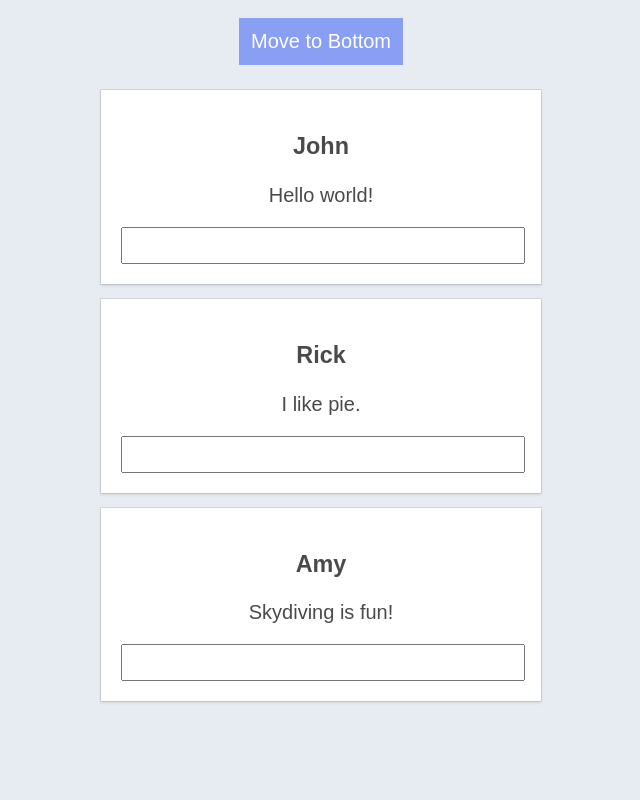
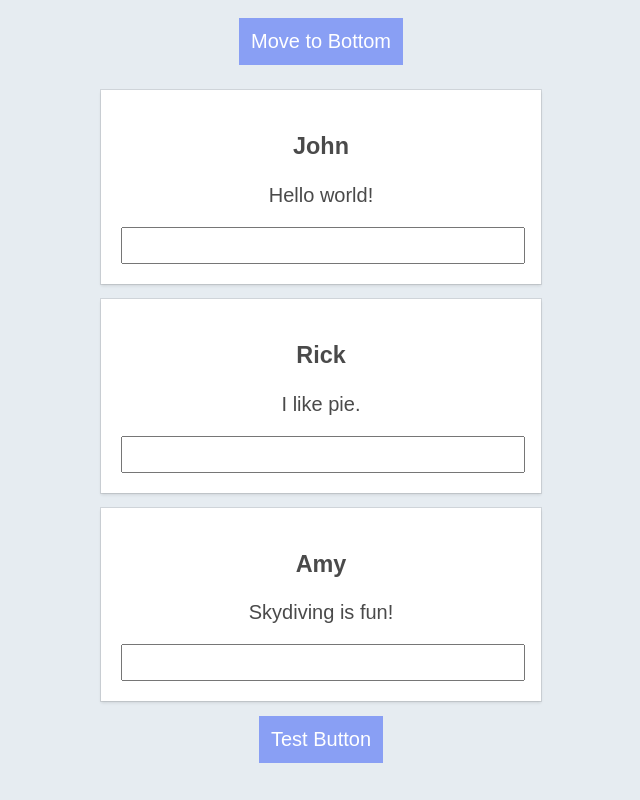
Before and after one commit to silvamha/section-2-23-COMPLETE, a plain HTML site: page index.html in a window 1280 px wide. Shown: the whole page, without its empty margins (319-959 px from the left). Drawn offline with nearby package versions, Linux system fonts and the light colour scheme.

Commit message:
Add test button to index.html

```diff
--- a/index.html
+++ b/index.html
@@ -16,6 +16,7 @@
       <p>{{ person.message }}</p>
       <input type="text" />
     </div>
+    <button>Test Button</button>
   </div>
 
   <script src="https://unpkg.com/vue@3/dist/vue.global.js"></script>
```
